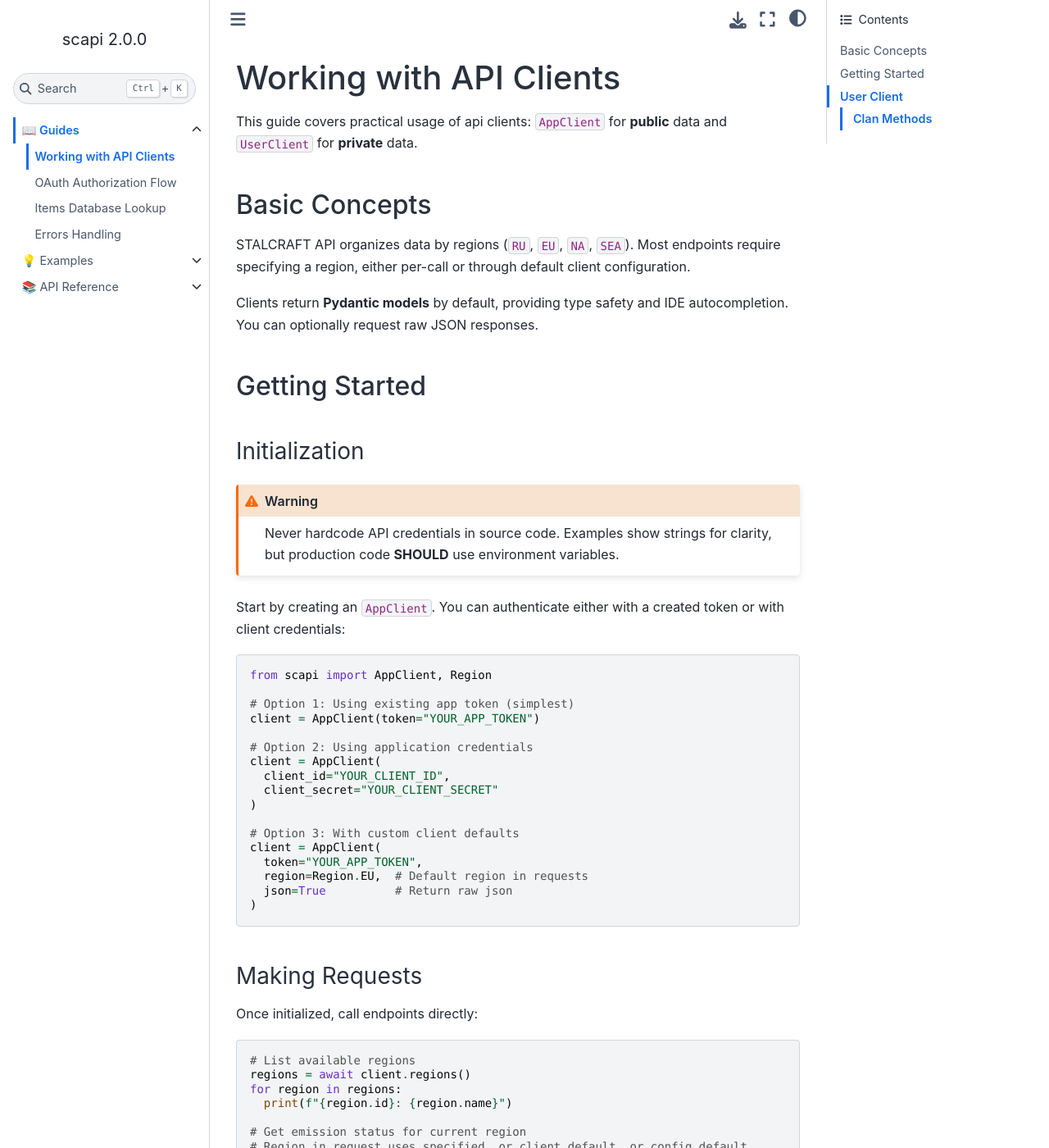
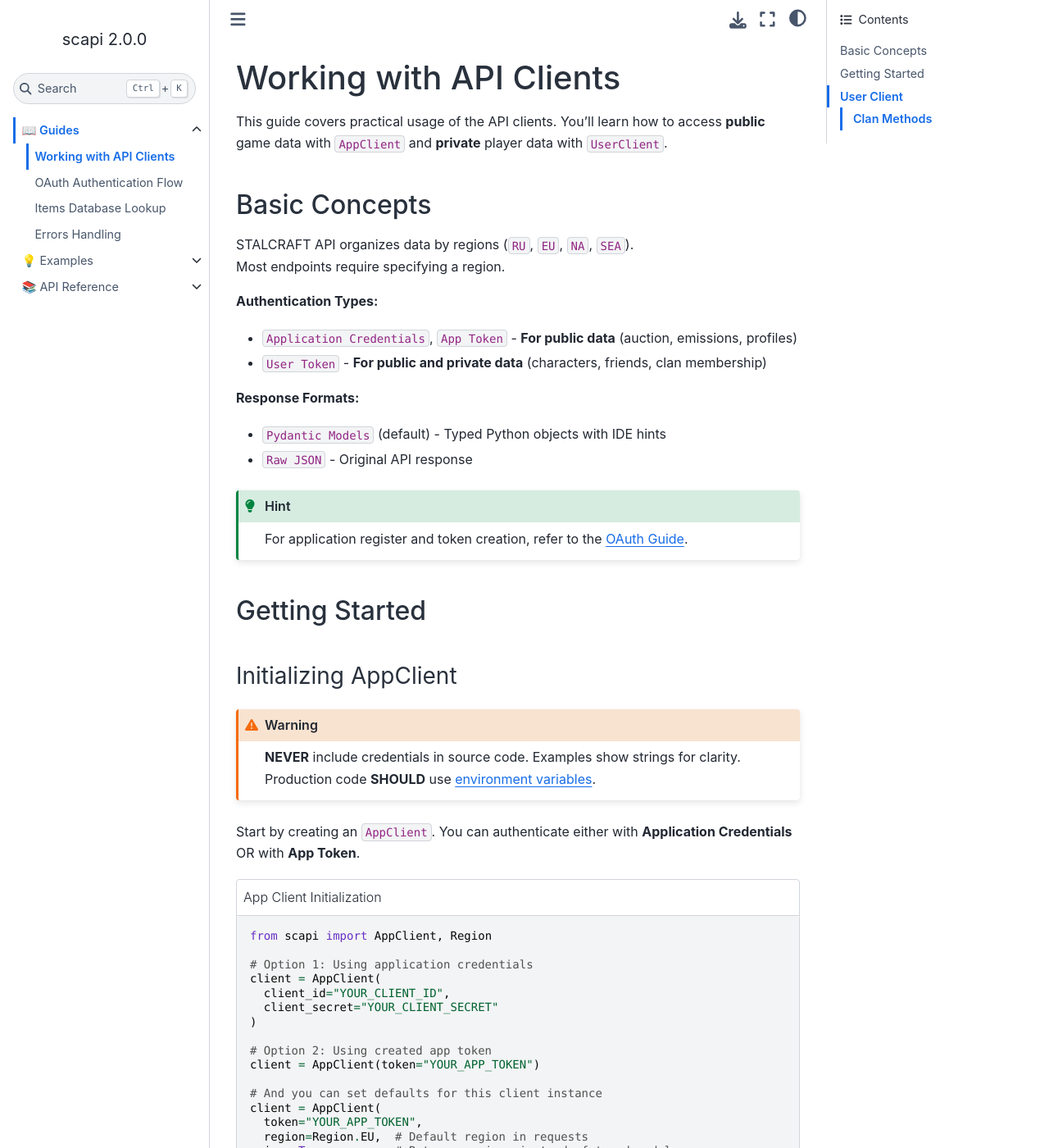
Before and after one commit to onejeuu/stalcraft-api, a Sphinx documentation site: the page built from docs/source/guides/client.rst, in a window 1280 px wide and 1400 px high. Shown: the whole window at 82% size. Built offline with Sphinx 7.4.7 and the Sphinx Book theme 1.1.4, drawn with Linux system fonts in a browser that asks for light colours; pages that are not in the unit, such as notebooks, are missing from menus; some of the changed text lies outside the part shown.

Commit message:
update docs

```diff
--- a/docs/source/guides/client.rst
+++ b/docs/source/guides/client.rst
@@ -1,87 +1,130 @@
 Working with API Clients
 ==================================================
 
-This guide covers practical usage of api clients: ``AppClient`` for **public** data and ``UserClient`` for **private** data.
+This guide covers practical usage of the API clients. You'll learn how to access **public** game data with ``AppClient`` and **private** player data with ``UserClient``.
 
 
 ----------------------------------------
 Basic Concepts
 ----------------------------------------
 
-STALCRAFT API organizes data by regions (``RU``, ``EU``, ``NA``, ``SEA``). Most endpoints require specifying a region, either per-call or through default client configuration.
+| STALCRAFT API organizes data by regions (``RU``, ``EU``, ``NA``, ``SEA``).
+| Most endpoints require specifying a region.
 
-Clients return **Pydantic models** by default, providing type safety and IDE autocompletion. You can optionally request raw JSON responses.
+**Authentication Types:**
+
+-  ``Application Credentials``, ``App Token`` - **For public data** (auction, emissions, profiles)
+- ``User Token`` - **For public and private data** (characters, friends, clan membership)
+
+**Response Formats:**
+
+- ``Pydantic Models`` (default) - Typed Python objects with IDE hints
+- ``Raw JSON`` - Original API response
+
+
+.. hint::
+
+  For application register and token creation, refer to the :doc:`OAuth Guide <oauth>`.
 
 
 ----------------------------------------
 Getting Started
 ----------------------------------------
 
-Initialization
-^^^^^^^^^^^^^^^
+Initializing AppClient
+^^^^^^^^^^^^^^^^^^^^^^^
+
 
 .. warning::
 
-  Never hardcode API credentials in source code. Examples show strings for
-  clarity, but production code **SHOULD** use environment variables.
+  | **NEVER** include credentials in source code. Examples show strings for clarity.
+  | Production code **SHOULD** use `environment variables <https://12factor.net/config>`_.
 
-Start by creating an ``AppClient``. You can authenticate either with a created token or with client credentials:
+
+Start by creating an ``AppClient``. You can authenticate either with **Application Credentials** OR with **App Token**.
 
 .. code-block:: python
+  :caption: App Client Initialization
 
   from scapi import AppClient, Region
 
-  # Option 1: Using existing app token (simplest)
-  client = AppClient(token="YOUR_APP_TOKEN")
-
-  # Option 2: Using application credentials
+  # Option 1: Using application credentials
   client = AppClient(
     client_id="YOUR_CLIENT_ID",
     client_secret="YOUR_CLIENT_SECRET"
   )
 
-  # Option 3: With custom client defaults
+  # Option 2: Using created app token
+  client = AppClient(token="YOUR_APP_TOKEN")
+
+  # And you can set defaults for this client instance
   client = AppClient(
     token="YOUR_APP_TOKEN",
     region=Region.EU,  # Default region in requests
-    json=True          # Return raw json
+    json=True          # Return raw json instead of typed models
   )
 
 
-Making Requests
-^^^^^^^^^^^^^^^^
+Making First Requests
+^^^^^^^^^^^^^^^^^^^^^^
 
-Once initialized, call endpoints directly:
+Once client initialized, you can call endpoints directly.
+
+API calls are asynchronous (``async``/``await``). You need to run them inside an event loop.
+
+For simplicity, examples in this guide show only the relevant ``await`` calls. Assume they're inside an ``async`` function, typically called from ``asyncio.run()``.
+
+
+.. tip::
+
+  If you're new to async Python, check the `official asyncio documentation <https://docs.python.org/3/library/asyncio.html>`_.
+
 
 .. code-block:: python
+  :caption: Basic Example
 
-  # List available regions
-  regions = await client.regions()
-  for region in regions:
-    print(f"{region.id}: {region.name}")
+  import asyncio
+  from scapi import AppClient
 
-  # Get emission status for current region
-  # Region in request uses specified, or client default, or config default
-  emission = await client.emission()
-  print(f"Current emission: {emission.current_start}")
-  print(f"Previous: {emission.previous_start} - {emission.previous_end}")
+  client = AppClient(token="YOUR_APP_TOKEN")
 
-  # Get public character profile
-  profile = await client.profile("ZIV")
-  print(f"Character alliance: {profile.alliance}")
-  print(f"Clan: {profile.clan.info.name if profile.clan else 'No clan'}")
+  async def main():
+    # List available api regions
+    regions = await client.regions()
+    for region in regions:
+      print(f"{region.id}: {region.name}")
+
+    # Get emission status
+    emission = await client.emission()
+    print(f"Current emission: {emission.current_start}")
+    print(f"Previous: {emission.previous_start} - {emission.previous_end}")
+
+    # Get public character profile
+    profile = await client.profile("ZIV")
+    print(f"Character alliance: {profile.alliance}")
+    print(f"Clan: {profile.clan.info.name if profile.clan else 'No clan'}")
+
+  asyncio.run(main())
 
 
-Different Regions
-^^^^^^^^^^^^^^^^^^^^^^^^^^^^^^^
+Use Different Regions
+^^^^^^^^^^^^^^^^^^^^^^
 
-Specify regions per-call or change the default:
+| Region selection follows a priority chain:
+| ``explicit call parameter`` → ``client instance default`` → ``global Config.REGION``.
+
+| When you specify a region in a method call, it overrides all defaults.
+| If omitted, the client checks its own ``region`` parameter.
+| If that's also unset, it falls back to ``Config.REGION`` (which defaults to ``"ru"``).
+
+This allows flexible configuration.
 
 .. code-block:: python
+  :caption: Different Regions Usage
 
   from scapi import AppClient, Region, Config
 
-  # Client with default region
+  # Client with default region (EU)
   client = AppClient(token="YOUR_APP_TOKEN", region=Region.EU)
 
   # Uses client default (EU)
@@ -93,17 +136,20 @@
   # Change config default from (RU) to (NA)
   Config.REGION = Region.NA
 
-  # No client default → uses Config.REGION (NA)
+  # Create client with no default region
   client = AppClient(token="YOUR_APP_TOKEN")
+
+  # No client region default → uses Config.REGION (NA)
   emission = await client.emission()
 
 
 Operations Sessions
 ^^^^^^^^^^^^^^^^^^^^
 
-The ``operations_sessions()`` method retrieves operation history with filtering options.
+The ``operations_sessions()`` method returns listing including participants, weapons, stats, and other information.
 
 .. code-block:: python
+  :caption: Operations Sessions Example
 
   # Get recent operation sessions
   sessions = await client.operations_sessions(limit=3)
@@ -111,17 +157,26 @@
     print(f"Map: {session.map}, Duration: {session.duration_seconds // 60} minutes")
 
   # Filter by map and date
-  sessions = await client.operations_sessions(map=OperationsMap.SHOCK_THERAPY, after="2025-12-01T00:00:00Z", limit=3)
+  sessions = await client.operations_sessions(
+    map=OperationsMap.SHOCK_THERAPY,
+    after="2025-12-01T00:00:00Z",
+    limit=3
+  )
   users = [user.username for session in sessions for user in session.participants]
-  print(f"Shock Therapy sessions since Dec 2025: {users}")
+  print(f"Shock Therapy users since Dec 2025: {users}")
 
 
 Auction Methods
 ^^^^^^^^^^^^^^^^
 
-The ``auction()`` factory method returns a dedicated endpoint for a specific item. Chain async methods like ``lots()`` or ``price_history()`` directly.
+| The ``auction()`` **factory method** returns a dedicated endpoint for a specific item.
+| Chain async methods like ``lots()`` or ``price_history()`` directly.
+
+| Use ``sort`` and ``order`` parameters to control listing order.
+| The ``limit`` parameter caps results per request (max ``200``).
 
 .. code-block:: python
+  :caption: Auction Methods Example
 
   ITEM_ID = "zyv9"
 
@@ -142,10 +197,19 @@
   print(f"Historical prices: {history}")
 
 
+.. admonition:: Finding Item IDs
+  :class: tip
+
+  Use ``DatabaseLookup`` (see :doc:`Database Guide <database>`) or reference the `official Stalcraft Database <https://github.com/EXBO-Studio/stalcraft-database>`_.
+
+
 Clan Methods
 ^^^^^^^^^^^^^
 
+| The ``clan()`` **factory method** returns a dedicated endpoint for a specific clan.
+
 .. code-block:: python
+  :caption: Clan Methods Example
 
   CLAN_ID = "a552092f-e7c9-4cc3-a256-1e3f525770bf"
 
--- a/docs/source/guides/oauth.rst
+++ b/docs/source/guides/oauth.rst
@@ -1,2 +1,2 @@
-OAuth Authorization Flow
+OAuth Authentication Flow
 ==================================================
```
